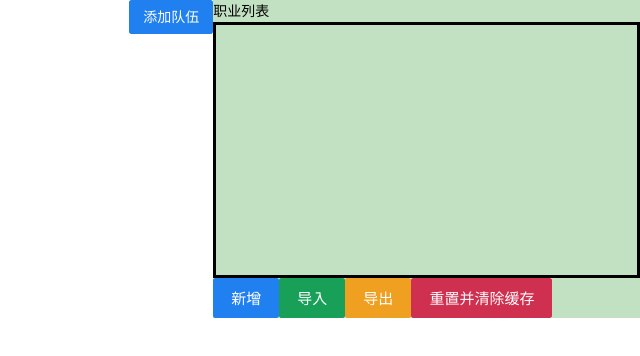
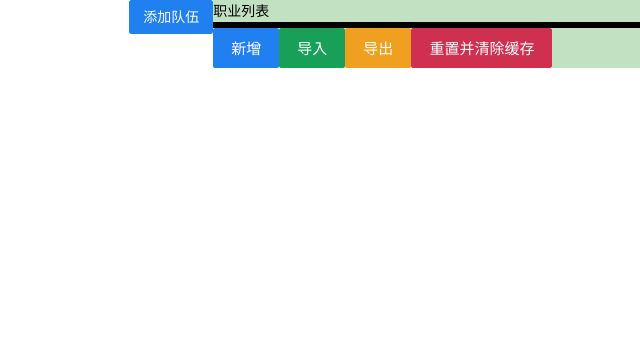
Before and after one commit to remember-5/dnf-team, a Vue app: page / in a window 1280 px wide. Shown: the top 356 px of the page, without its empty margins (640-1280 px from the left). Built offline with nearby package versions, Linux system fonts and the light colour scheme.

Commit message:
改造成pinia

```diff
--- a/src/stores/counter.js
+++ b/src/stores/counter.js
@@ -1,12 +1,64 @@
-import { ref, computed } from 'vue'
-import { defineStore } from 'pinia'
+import { ref, computed } from "vue";
+import { defineStore } from "pinia";
+import localdb from "@/utils/localstorage";
+import { saveAs } from "file-saver";
 
-export const useCounterStore = defineStore('counter', () => {
-  const count = ref(0)
-  const doubleCount = computed(() => count.value * 2)
+export const useCounterStore = defineStore("counter", () => {
+  const count = ref(0);
+  const doubleCount = computed(() => count.value * 2);
   function increment() {
-    count.value++
+    count.value++;
   }
 
-  return { count, doubleCount, increment }
-})
+  return { count, doubleCount, increment };
+});
+
+export const heroStore = defineStore("hero", {
+  state: () => ({
+    heroArray: [],
+    groupArray: [],
+  }),
+  getters: {},
+  actions: {
+    appendHero(hero) {
+      this.heroArray.push(hero);
+    },
+    appendGroup(group) {
+      this.groupArray.push(group);
+    },
+    saveLocalStorage() {
+      localdb.save("heroArray", this.heroArray);
+      localdb.save("groupArray", this.groupArray);
+    },
+    getLocalStorage() {
+      this.heroArray = localdb.get("heroArray", []);
+      this.groupArray = localdb.get("groupArray", []);
+    },
+    exportJsonData() {
+      // 导出json文件;
+      // new Bolb()第一个参数就是我们要导出的json数据
+      let json = {
+        heroArray: this.heroArray,
+        groupArray: this.groupArray,
+      };
+      const blob = new Blob([JSON.stringify(json)], {
+        type: "text/plain;charset=utf-8",
+      });
+      saveAs(blob, `dnf.json`); // 后面的是json文件的默认名称
+    },
+    inputJsonData(data) {
+      if (data) {
+        let json = JSON.parse(data);
+        this.heroArray = json.heroArray;
+        this.groupArray = json.groupArray;
+        this.saveLocalStorage();
+      }
+    },
+    resetData() {
+      this.groupArray = [];
+      this.heroArray = [];
+      localdb.remove("groupArray");
+      localdb.remove("heroArray");
+    },
+  },
+});
--- a/src/views/HomeView.vue
+++ b/src/views/HomeView.vue
@@ -2,7 +2,7 @@
   <n-grid cols="3" item-responsive responsive="screen">
     <n-grid-item span="0 m:1 l:2">
       <div class="light-green">
-        <div v-for="(item, key, index) in groups" :key="key" class="group-box">
+        <div v-for="(item, index) in groupArray" :key="index" class="group-box">
           <span>队伍{{ index + 1 }}信息</span>
           <draggable
             class="group-draggable"
@@ -52,11 +52,10 @@
       <div class="green">
         <span>职业列表</span>
         <draggable
-          :list="inputList"
-          class="list-group"
+          :list="heroStore.heroArray"
+          class="hero-box"
           group="a"
           item-key="name"
-          style="border-style: solid; height: 250px"
           @change="saveLocalStorage"
         >
           <template #item="{ element }">
@@ -167,12 +166,12 @@
 import { defineComponent, reactive } from "vue";
 import { jobs } from "@/utils/hero.js";
 import draggable from "vuedraggable";
-import localdb from "@/utils/localstorage.js";
-import { saveAs } from "file-saver"; // npm i file-saver
+
+import { heroStore } from "@/stores/counter";
+import { mapStores } from "pinia"; // npm i file-saver
 export default defineComponent({
-  // eslint-disable-next-line vue/multi-word-component-names
-  name: "dnf编队",
-  display: "Two list header slot",
+  name: "dnf-team",
+  display: "编队小组首",
   order: 14,
   components: {
     draggable,
@@ -181,8 +180,6 @@ export default defineComponent({
     return {
       // 职业列表，tree需要
       jobs: jobs,
-      // 用户输入的职业
-      inputList: [],
       // 选中的职业
       selectJob: reactive([]),
       showModal: false,
@@ -190,10 +187,10 @@ export default defineComponent({
       inputData: "",
       formValue: reactive({
         user: {
-          job: "",
-          reputation: "",
-          account: "",
-          dps: "",
+          job: "", // 职业
+          reputation: "", // 名望
+          account: "", // 玩家id
+          dps: "", // 输出
         },
       }),
       rules: reactive({
@@ -215,34 +212,35 @@ export default defineComponent({
           },
         },
       }),
-      groups: reactive({}),
-      groupsIndex: 1,
     };
   },
-  created() {
-    this.inputList = localdb.get("inputList", []);
-    this.groups = localdb.get("groups", reactive({}));
-    this.groupsIndex = localdb.get("groupsIndex", 0);
+  setup() {
+    heroStore().getLocalStorage();
+  },
+  computed: {
+    ...mapStores(heroStore),
+    groupArray() {
+      return this.heroStore.groupArray;
+    },
+    heroArray() {
+      return this.heroStore.heroArray;
+    },
   },
   methods: {
     addGroup() {
-      const key = `list${this.groupsIndex}`;
-      this.groups[key] = [];
-      this.groupsIndex++;
+      this.heroStore.appendGroup([]);
       this.saveLocalStorage();
     },
     saveLocalStorage() {
-      localdb.save("inputList", this.inputList);
-      localdb.save("groups", this.groups);
-      localdb.save("groupsIndex", this.groupsIndex);
+      this.heroStore.saveLocalStorage();
     },
     // 保存职业
     saveJob() {
-      let job = {
+      let hero = {
         ...this.selectJob,
         ...this.formValue.user,
       };
-      this.inputList.push(job);
+      this.heroStore.appendHero(hero);
       this.selectJob = "";
       this.formValue.user = {};
       this.showModal = false;
@@ -252,37 +250,14 @@ export default defineComponent({
       this.selectJob = option;
     },
     inputJsonData() {
-      if (this.inputData) {
-        let json = JSON.parse(this.inputData);
-        this.inputList = json.inputList;
-        this.groups = json.groups;
-        this.groupsIndex = json.groupsIndex;
-        this.inputModal = false
-        this.saveLocalStorage()
-      }
+      this.heroStore.inputJsonData(this.inputData);
+      this.inputModal = false;
     },
     exportData() {
-      // 导出json文件;
-      // new Bolb()第一个参数就是我们要导出的json数据
-      let json = {
-        inputList: this.inputList,
-        groups: this.groups,
-        groupsIndex: this.groupsIndex,
-      };
-
-      const blob = new Blob([JSON.stringify(json)], {
-        type: "text/plain;charset=utf-8",
-      });
-      console.log("导出json", blob);
-      saveAs(blob, `dnf.json`); // 后面的是json文件的默认名称
+      this.heroStore.exportJsonData();
     },
     resetInputJob() {
-      localdb.remove("inputList");
-      localdb.remove("groups");
-      localdb.remove("groupsIndex");
-      this.inputList = [];
-      this.groups = {};
-      this.groupsIndex = 1;
+      this.heroStore.resetData();
     },
   },
 });
@@ -307,4 +282,8 @@ export default defineComponent({
   height: 120px;
   display: flex;
 }
+.hero-box {
+  border-style: solid;
+  display: flex;
+}
 </style>
```
